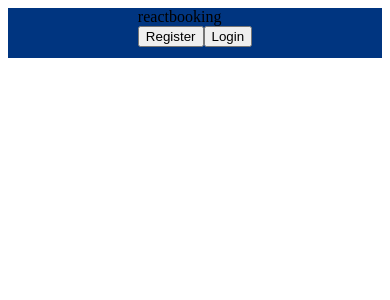
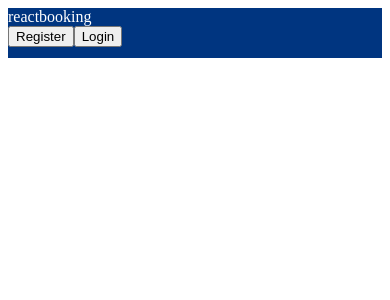
Before and after one commit to ibrahimali-ca/react-booking-app, a React (Create React App) app: page / in a window 390 px wide. Shown: the top 300 px of the page. Built offline with nearby package versions, Linux system fonts and the light colour scheme.

Commit message:
added width and max-width to navContainer for responsiveness, changed logo color to white

```diff
--- a/src/components/navbar/navbar.css
+++ b/src/components/navbar/navbar.css
@@ -4,3 +4,9 @@
   display: flex;
   justify-content: center;
 }
+
+.navContainer {
+  width: 100%;
+  max-width: 1024px;
+  color: white;
+}
```
